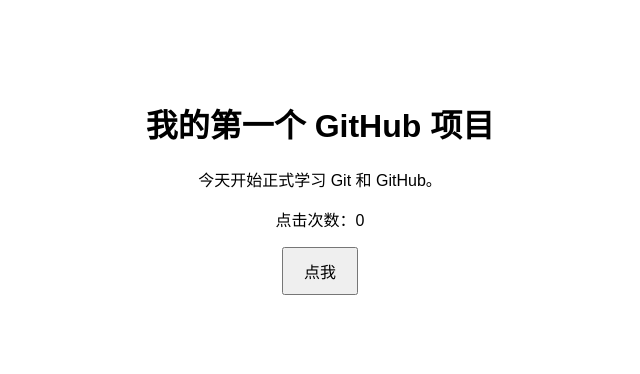
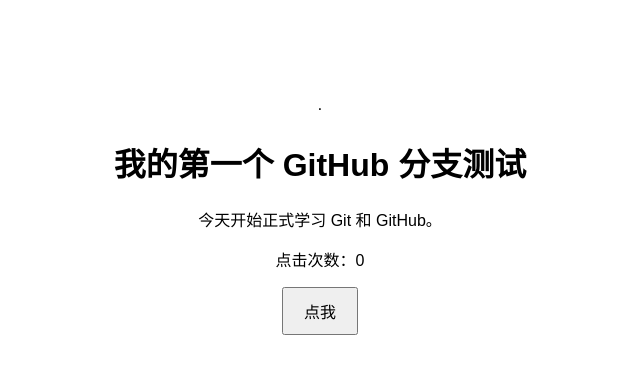
Before and after one commit to scxai-top/github-practive, a plain HTML site: page index.html in a window 1280 px wide. Shown: the whole page, without its empty margins (320-960 px from the left). Drawn offline with Linux system fonts and the light colour scheme.

Commit message:
feat: 修改分支测试标题

```diff
--- a/index.html
+++ b/index.html
@@ -4,6 +4,7 @@
     <meta charset="UTF-8">
     <title>我的 GitHub 练习</title>
 
+    ·
     <style>
         body {
             font-family: Arial, sans-serif;
@@ -20,7 +21,7 @@
 
 <body>
 
-    <h1>我的第一个 GitHub 项目</h1>
+    <h1>我的第一个 GitHub 分支测试</h1>
 
     <p>今天开始正式学习 Git 和 GitHub。</p>
 
```
